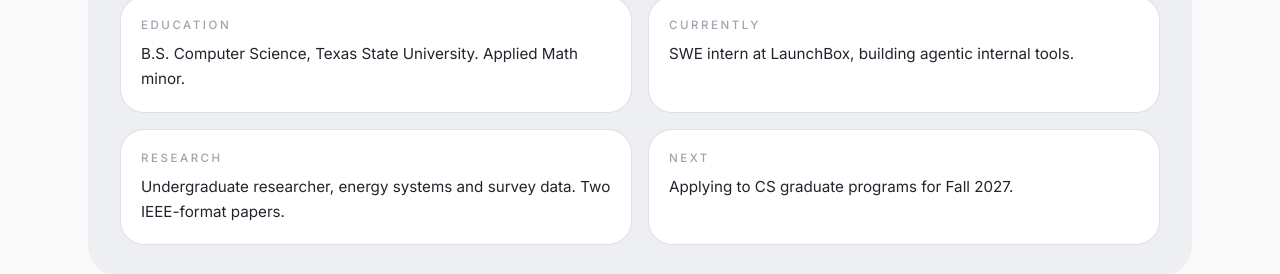
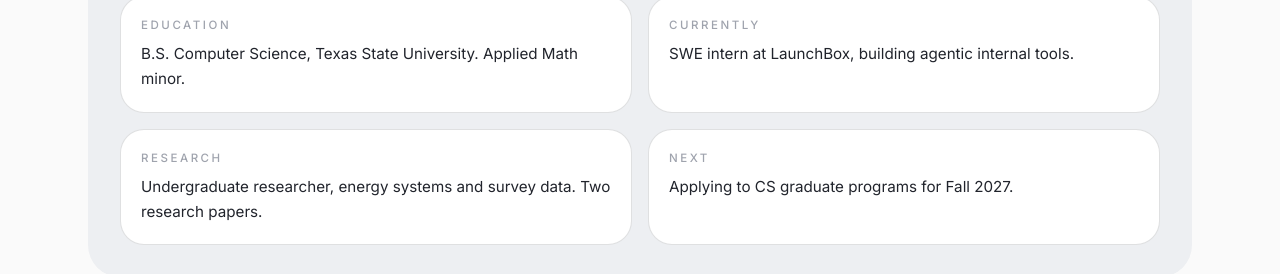
Before and after one commit to Rizsaurav/personal-website, a React (Vite) app: page / in a window 1280 px wide. Shown: the part 2918-3192 px from the top of the page. Built offline with nearby package versions, Linux system fonts and the light colour scheme; no server answers; a web font is replaced by a local one.

Commit message:
Remove IEEE mentions from About and research blog posts

```diff
--- a/src/components/content/blogs/charging-the-corridor.md
+++ b/src/components/content/blogs/charging-the-corridor.md
@@ -67,4 +67,4 @@ I want to be straight about what this analysis can and can't say. Nearly 70% of
 
 ## Where this lives
 
-I wrote the full analysis up as an IEEE-format paper with a reproducible pipeline, and made a conference poster for it (embedded above). It's independent research, not published or peer-reviewed anywhere. The headline finding still holds: the chargers are coming, and whether they become inflexible load or flexible grid assets is the open question for the energy transition.
+I wrote the full analysis up as a research paper with a reproducible pipeline, and made a conference poster for it (embedded above). It's independent research, not published or peer-reviewed anywhere. The headline finding still holds: the chargers are coming, and whether they become inflexible load or flexible grid assets is the open question for the energy transition.
--- a/src/components/content/blogs/the-474-gigawatt-question.md
+++ b/src/components/content/blogs/the-474-gigawatt-question.md
@@ -62,4 +62,4 @@ A few things I won't oversell. The Monte Carlo output depends on assumed stage-c
 
 ## Where this lives
 
-I wrote the full audit up as an IEEE-format paper with a fully reproducible, assertion-gated pipeline, and made a conference poster for it (embedded above). It's independent research, not published or peer-reviewed anywhere. The takeaway I'd put in front of any grid planner: the queue is a request inventory, not a load commitment. Treating it as demand overstates the load by roughly an order of magnitude. Plan accordingly.
+I wrote the full audit up as a research paper with a fully reproducible, assertion-gated pipeline, and made a conference poster for it (embedded above). It's independent research, not published or peer-reviewed anywhere. The takeaway I'd put in front of any grid planner: the queue is a request inventory, not a load commitment. Treating it as demand overstates the load by roughly an order of magnitude. Plan accordingly.
--- a/src/components/home/About.tsx
+++ b/src/components/home/About.tsx
@@ -3,7 +3,7 @@ import { motion, useReducedMotion } from "framer-motion";
 const facts = [
   { k: "Education", v: "B.S. Computer Science, Texas State University. Applied Math minor." },
   { k: "Currently", v: "SWE intern at LaunchBox, building agentic internal tools." },
-  { k: "Research", v: "Undergraduate researcher, energy systems and survey data. Two IEEE-format papers." },
+  { k: "Research", v: "Undergraduate researcher, energy systems and survey data. Two research papers." },
   { k: "Next", v: "Applying to CS graduate programs for Fall 2027." },
 ];
 
```
